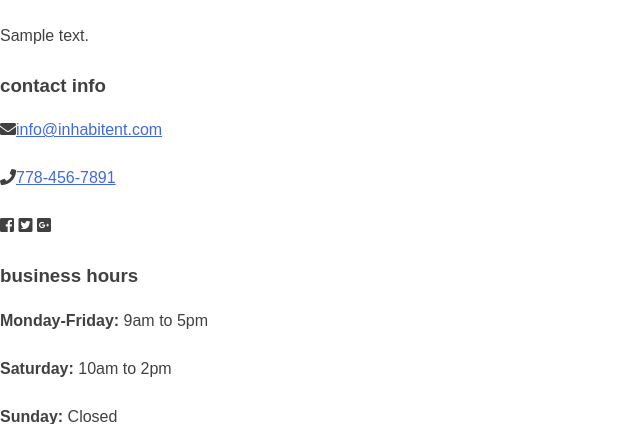
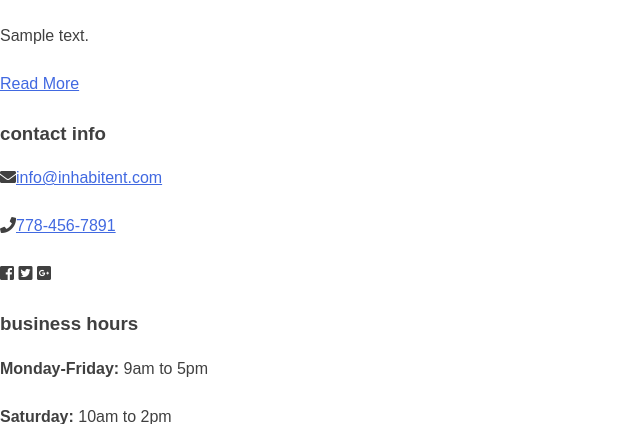
Before and after one commit to ekaynak94/inhabitent, a WordPress theme: template themes/inhabitent/home.php in a window 1280 px wide. Shown: the part 296-720 px from the top of the page, without its empty margins (0-640 px from the left). Run offline with PHP 8.4 and a stand-in for WordPress, Linux system fonts and the light colour scheme; the site name, menu and one post (Sample post) are stand-ins, and other content is empty.

Commit message:
Add Read More link for blog posts

```diff
--- a/themes/inhabitent/template-parts/content.php
+++ b/themes/inhabitent/template-parts/content.php
@@ -25,4 +25,5 @@
 	<div class="entry-content">
 		<?php the_excerpt(); ?>
 	</div><!-- .entry-content -->
+	<a href=<?php echo get_permalink();?>>Read More</a>
 </article><!-- #post-## -->
```
